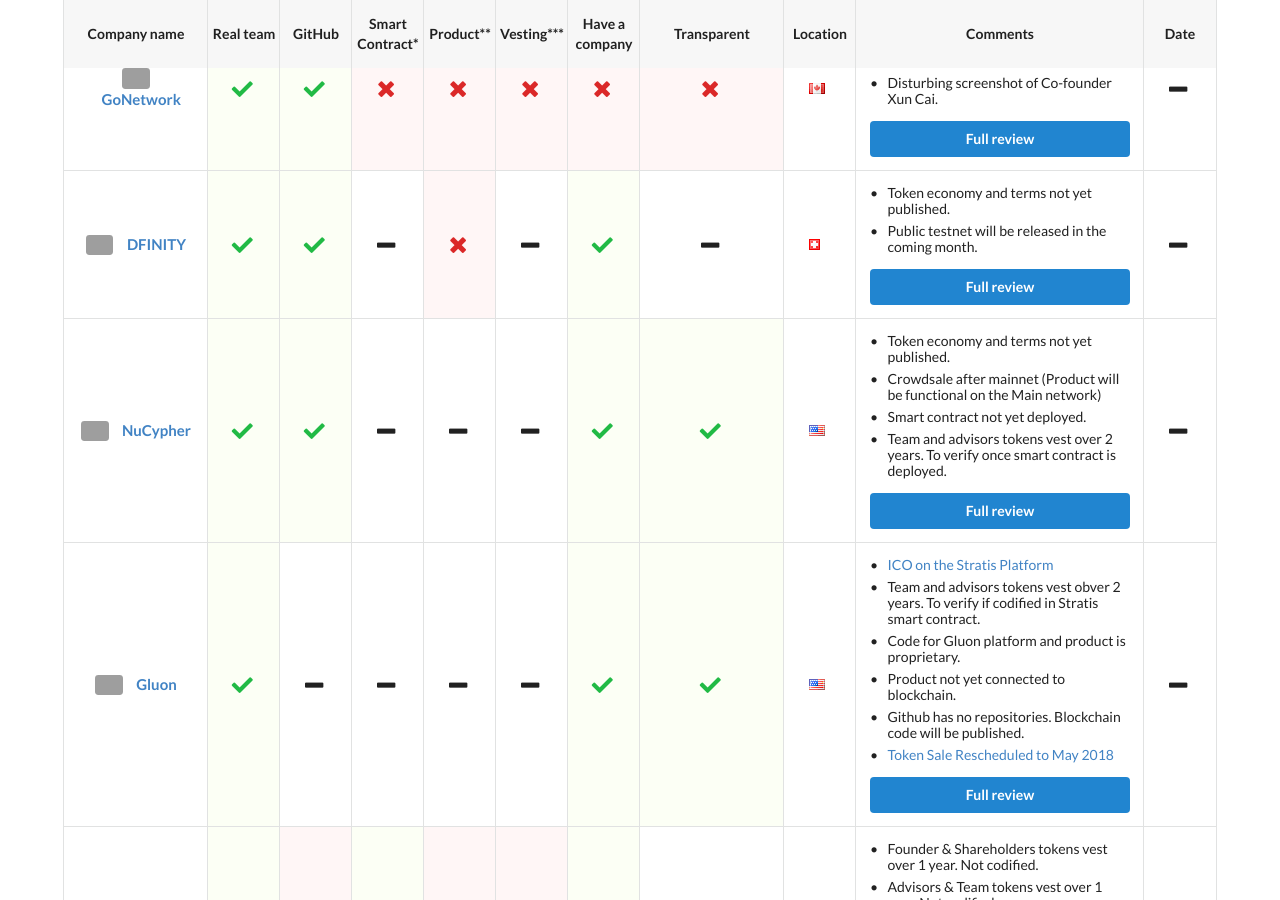
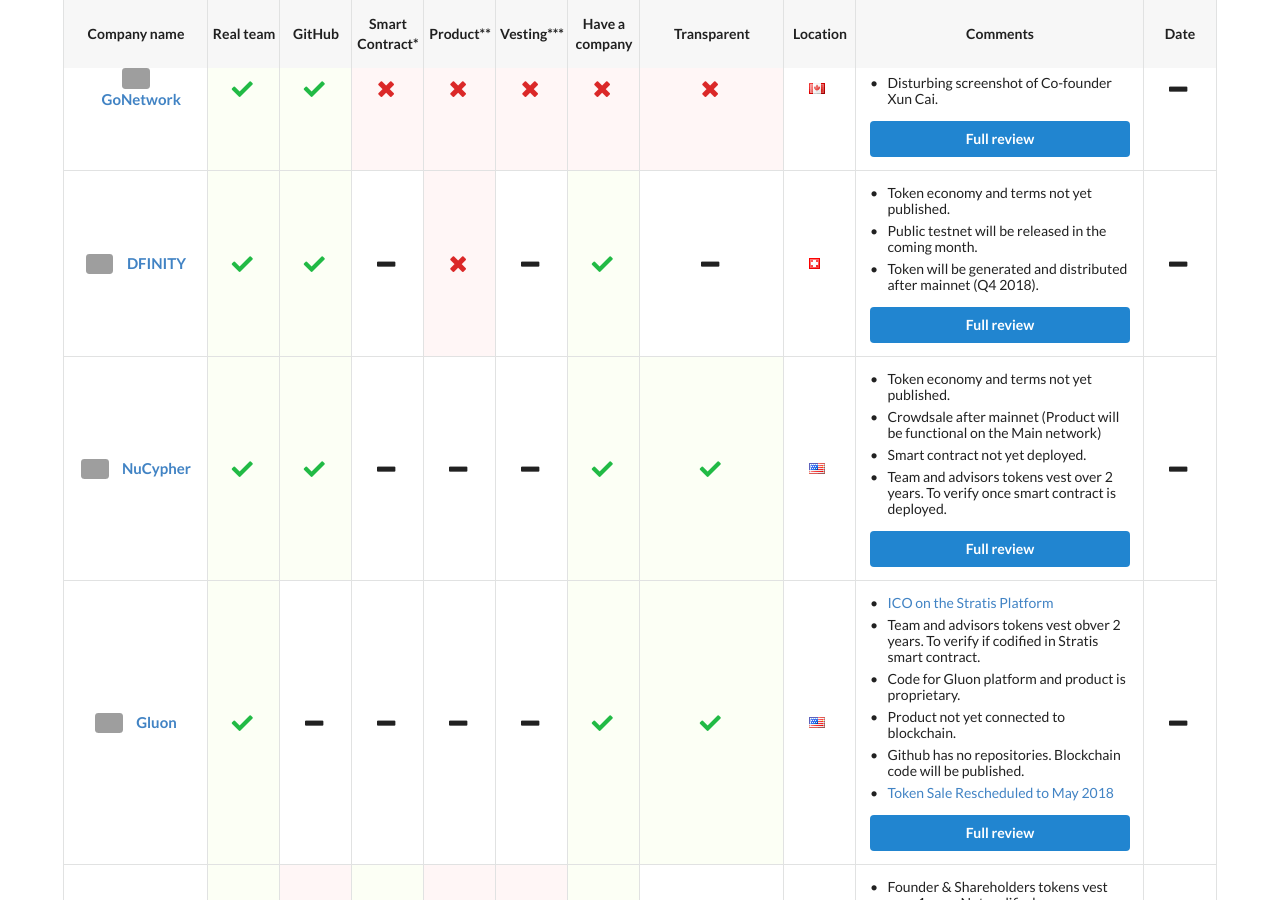
Before and after one commit to ico-check/ico-check, a Jekyll site: the page built from index.md, in a window 1280 px wide and 900 px high, scrolled down 539 px. Built offline with Jekyll 4.4.1, drawn with Linux system fonts in a browser that asks for light colours; nearby versions of some CDN libraries; grey boxes are pictures that could not be loaded.

Commit message:
64-dfinity-ico-check
added comment

```diff
--- a/_data/active-future-icos.yml
+++ b/_data/active-future-icos.yml
@@ -32,6 +32,7 @@
   comments:
     - content: Token economy and terms not yet published.
     - content: Public testnet will be released in the coming month.
+    - content: Token will be generated and distributed after mainnet (Q4 2018).
   ico_start_date:
   ico_end_date:
   safe:
```
